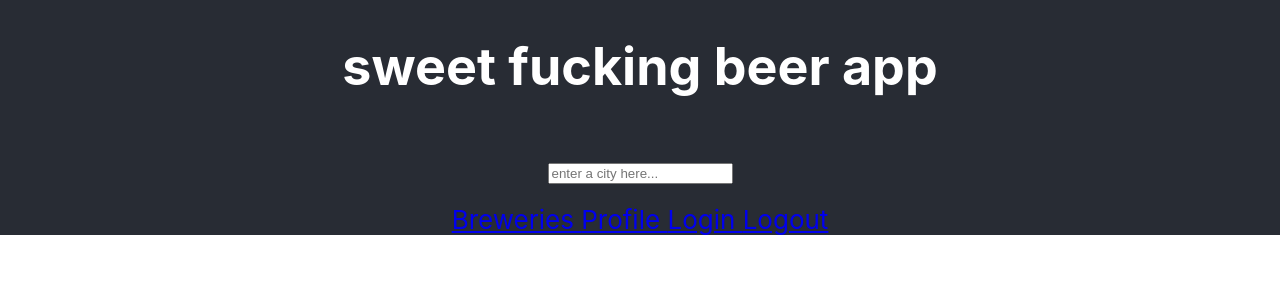
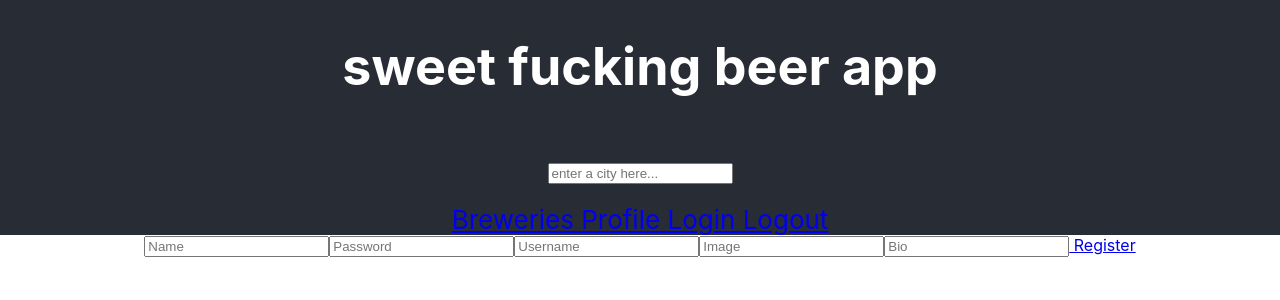
Before and after one commit to zbayard/Project-4-Frontend, a React (Create React App) app: page /signup in a window 1280 px wide. Shown: the top 300 px of the page. Built offline with nearby package versions, Linux system fonts and the light colour scheme; no server answers.

Commit message:
corefunctions

```diff
--- a/src/App.css
+++ b/src/App.css
@@ -28,6 +28,10 @@
   padding: 20px;
 }
 
+.Login{
+  padding: 100px;
+}
+
 .App-link {
   color: #61dafb;
 }
--- a/src/components/App.js
+++ b/src/components/App.js
@@ -4,6 +4,7 @@ import logo from '../logo.svg';
 import '../App.css';
 import Header from './Header.js'
 import Login from './Login.js'
+import SignUp from './SignUp.js'
 import Profile from './Profile.js'
 import BreweryList from './BreweryList.js'
 import BreweryPage from './BreweryPage.js'
@@ -38,6 +39,9 @@ function App() {
           <Route exact path="/login">
             <Login/>
           </Route>
+          <Route exact path="/signup">
+            <SignUp/>
+          </Route>
           <Route exact path="/breweries">
             <BreweryList breweries={filteredBreweries} />
           </Route>
--- a/src/components/Brewery.js
+++ b/src/components/Brewery.js
@@ -17,7 +17,7 @@ function Brewery ({brewery}) {
           <h1>{name}</h1>
           <p>Type: {brewery_type}</p>
           <p>Located: {street}, in {city}, {state}</p>
-          <p>Website: {website_url}</p>
+          Website: <a href={website_url} target='_blank'> {website_url}</a>
           <p>
             <Link to={`/breweries/${id}`}>{`Check out ${name}`}</Link>
           </p>
--- a/src/components/BreweryPage.js
+++ b/src/components/BreweryPage.js
@@ -37,7 +37,7 @@ function BreweryPage(){
             <p>{postal_code}</p>
             <p>{country}</p>
             <p>{phone}</p>
-            <p>{website_url}</p>
+            <a href={website_url} target='_blank'> {website_url}</a>
 
             <ReviewList/>
             <BeerList/>
--- a/src/components/Login.js
+++ b/src/components/Login.js
@@ -1,13 +1,24 @@
-
+import React,{useState} from 'react'
+import {Link} from 'react-router-dom'
 
 function Login(){
 
+
+
     return(
-    <form className='Login'>
-        <input type='text' placeholder='username'></input>
-        <input type='text' placeholder='password'></input>
-        <button type='submit'>Login</button>
-    </form>
+    <div className='Login'>
+
+         <form className='Login'>
+            <input type='text' placeholder='username'></input>
+            <input type='text' placeholder='password'></input>
+            <Link to='/breweries'>Login</Link>
+        </form>
+
+        <div>
+            Don't have an account? <Link to='/signup'>Sign Up</Link>
+        </div>
+
+    </div>
     );
 };
 
--- /dev/null
+++ b/src/components/SignUp.js
@@ -0,0 +1,26 @@
+import React from 'react'
+import {Link} from 'react-router-dom'
+
+function SignUp(){
+
+
+
+    return(
+    <div className='SignUp'>
+
+         <form className='SignUp'>
+         <input type='text' placeholder='Name'></input>
+            <input type='text' placeholder='Password'></input>
+            <input type='text' placeholder='Username'></input>
+            <input type='text' placeholder='Image'></input>
+            <input type='textarea' placeholder='Bio'></input>
+            <Link to='/breweries'> Register </Link>
+        </form>
+
+
+
+    </div>
+    );
+};
+
+export default SignUp;
```
